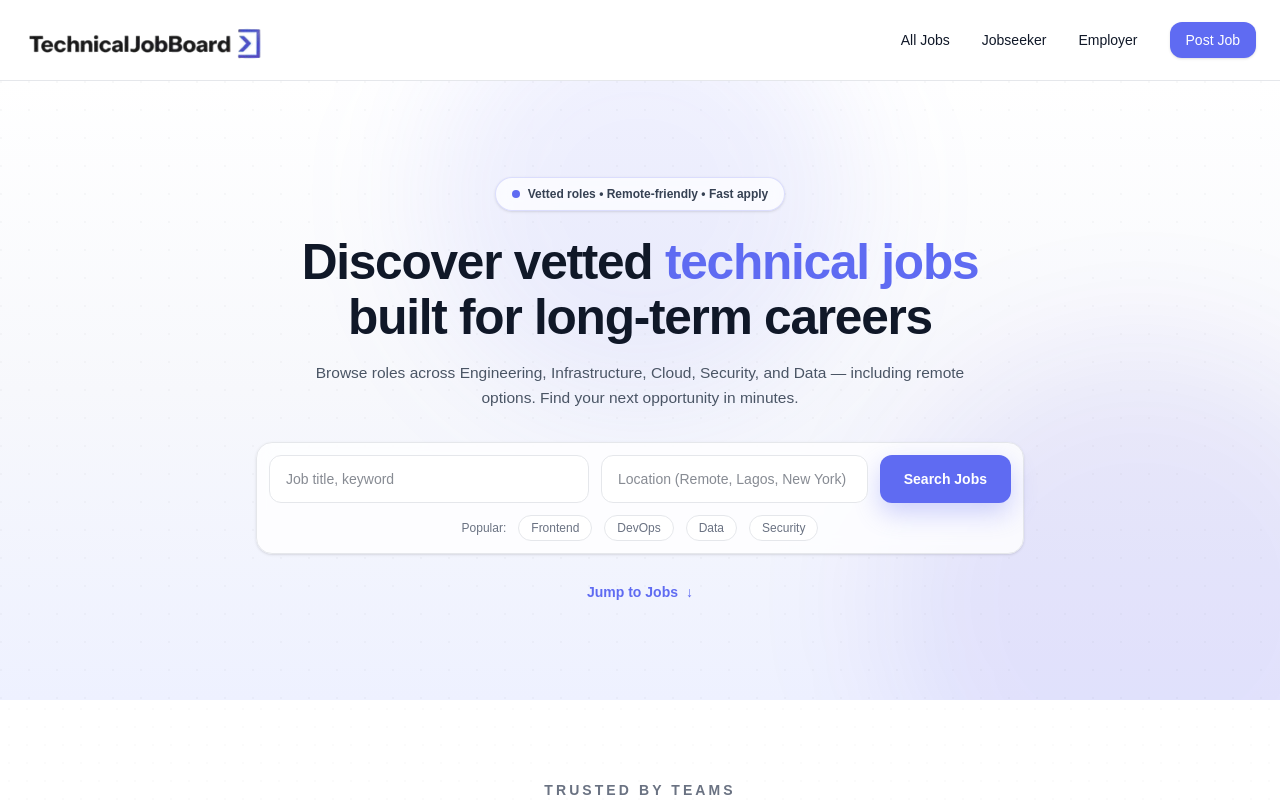
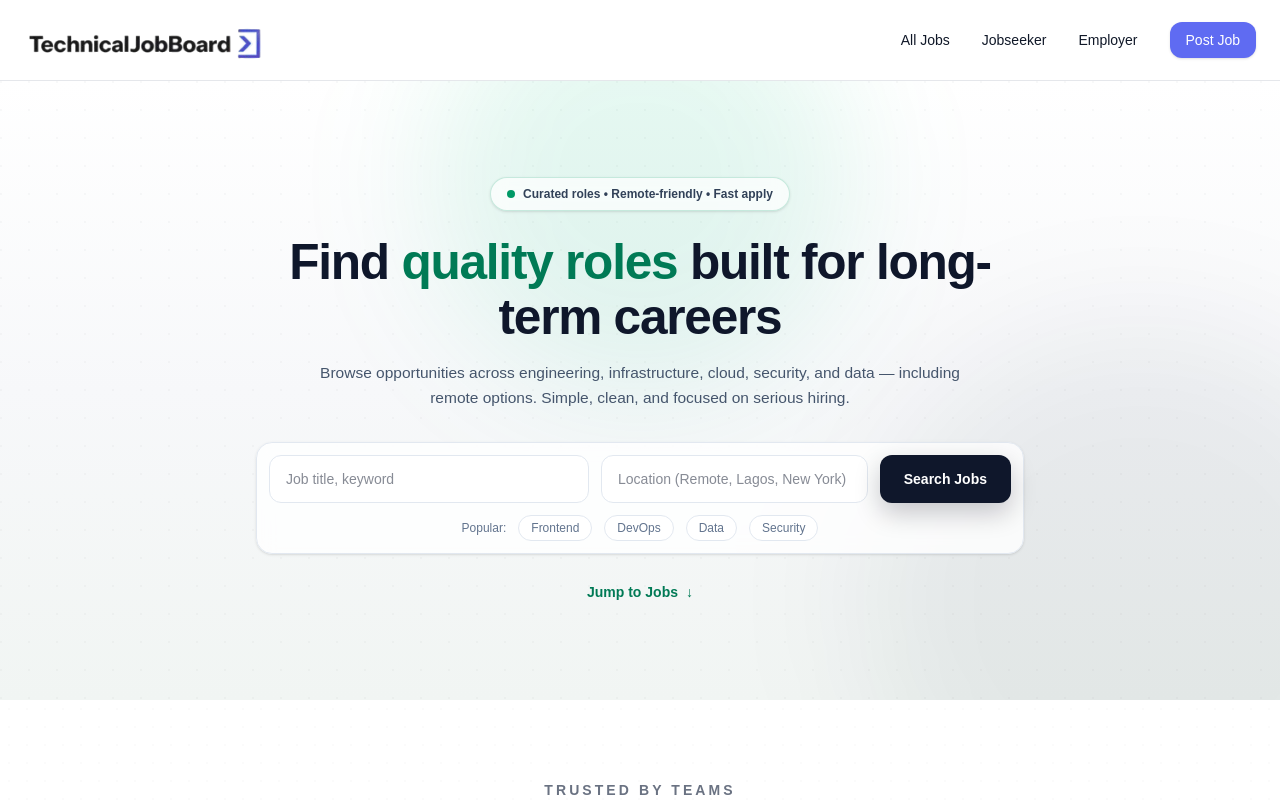
Before and after one commit to adebisidolapo/technicaljobboard, a Next.js app in the folder jobboard/: page / in a window 1280 px wide. Shown: the top 800 px of the page. Built offline with nearby package versions, Linux system fonts and the light colour scheme.

Commit message:
update ui

```diff
--- a/jobboard/app/page.tsx
+++ b/jobboard/app/page.tsx
@@ -332,11 +332,11 @@ const CATEGORIES = [
     <main className="font-sans bg-gray-100 text-[#02000D]">
 
 
-{/* ================= HERO (Clean, premium, reference-style) ================= */}
-<section className="relative overflow-hidden bg-[#F7F8FC]">
+{/* ================= HERO (Clean, premium, NO blue) ================= */}
+<section className="relative overflow-hidden bg-[#F7F8FA]">
   {/* Subtle grid + soft wash */}
   <div className="pointer-events-none absolute inset-0">
-    <div className="absolute inset-0 bg-gradient-to-b from-white via-[#F7F8FC] to-[#EEF1FF]" />
+    <div className="absolute inset-0 bg-gradient-to-b from-white via-[#F7F8FA] to-[#F1F5F3]" />
     <div
       className="absolute inset-0 opacity-[0.35]"
       style={{
@@ -347,76 +347,72 @@ const CATEGORIES = [
     />
   </div>
 
-  {/* Two soft glows (reduced noise) */}
-  <div className="pointer-events-none absolute -top-24 left-1/2 h-[420px] w-[420px] -translate-x-1/2 rounded-full bg-[#5F6BF2]/[0.10] blur-3xl" />
-  <div className="pointer-events-none absolute bottom-[-160px] right-[-120px] h-[520px] w-[520px] rounded-full bg-[#3017D3]/[0.07] blur-3xl" />
+  {/* Soft glows (emerald + charcoal, reduced noise) */}
+  <div className="pointer-events-none absolute -top-28 left-1/2 h-[420px] w-[420px] -translate-x-1/2 rounded-full bg-emerald-500/[0.10] blur-3xl" />
+  <div className="pointer-events-none absolute bottom-[-180px] right-[-140px] h-[560px] w-[560px] rounded-full bg-slate-900/[0.06] blur-3xl" />
 
   <div className="relative mx-auto max-w-7xl px-6">
     <div className="mx-auto max-w-3xl text-center py-20 md:py-24">
       {/* Badge */}
-      <div className="mx-auto inline-flex items-center gap-2 rounded-full border border-[#5F6BF2]/20 bg-white/70 px-4 py-2 text-xs font-semibold text-gray-700 shadow-sm backdrop-blur">
-        <span className="inline-block h-2 w-2 rounded-full bg-[#5F6BF2]" />
-        Vetted roles • Remote-friendly • Fast apply
+      <div className="mx-auto inline-flex items-center gap-2 rounded-full border border-emerald-600/20 bg-white/70 px-4 py-2 text-xs font-semibold text-slate-700 shadow-sm backdrop-blur">
+        <span className="inline-block h-2 w-2 rounded-full bg-emerald-600" />
+        Curated roles • Remote-friendly • Fast apply
       </div>
 
       {/* Headline */}
-      <h1 className="mt-6 text-[2.1rem] sm:text-[2.7rem] md:text-[3.1rem] font-extrabold leading-[1.1] tracking-tight text-gray-900">
-        Discover vetted{" "}
-        <span className="text-[#5F6BF2]">technical jobs</span>{" "}
+      <h1 className="mt-6 text-[2.1rem] sm:text-[2.7rem] md:text-[3.1rem] font-extrabold leading-[1.1] tracking-tight text-slate-900">
+        Find{" "}
+        <span className="text-emerald-700">quality roles</span>{" "}
         built for long-term careers
       </h1>
 
       {/* Subtext */}
-      <p className="mx-auto mt-4 max-w-2xl text-[14.5px] md:text-[15.5px] leading-relaxed text-gray-600">
-        Browse roles across Engineering, Infrastructure, Cloud, Security, and Data —
-        including remote options. Find your next opportunity in minutes.
+      <p className="mx-auto mt-4 max-w-2xl text-[14.5px] md:text-[15.5px] leading-relaxed text-slate-600">
+        Browse opportunities across engineering, infrastructure, cloud, security, and data —
+        including remote options. Simple, clean, and focused on serious hiring.
       </p>
 
       {/* Search Bar (single card, consistent heights) */}
       <div className="mt-8">
-        <div className="mx-auto max-w-4xl rounded-2xl border border-gray-200 bg-white/80 p-3 shadow-sm backdrop-blur">
+        <div className="mx-auto max-w-4xl rounded-2xl border border-slate-200 bg-white/80 p-3 shadow-sm backdrop-blur">
           <div className="grid grid-cols-1 gap-3 md:grid-cols-[1.2fr_1fr_auto] md:items-center">
-            <div className="relative">
             <input
               type="text"
               placeholder="Job title, keyword"
-                className="h-12 w-full rounded-xl border border-gray-200 bg-white px-4 text-sm text-gray-900 outline-none
-                           focus:ring-2 focus:ring-[#5F6BF2]/30"
+              className="h-12 w-full rounded-xl border border-slate-200 bg-white px-4 text-sm text-slate-900 outline-none
+                         focus:ring-2 focus:ring-emerald-600/25"
             />
-            </div>
 
-            <div className="relative">
             <input
               type="text"
               placeholder="Location (Remote, Lagos, New York)"
-                className="h-12 w-full rounded-xl border border-gray-200 bg-white px-4 text-sm text-gray-900 outline-none
-                           focus:ring-2 focus:ring-[#5F6BF2]/30"
+              className="h-12 w-full rounded-xl border border-slate-200 bg-white px-4 text-sm text-slate-900 outline-none
+                         focus:ring-2 focus:ring-emerald-600/25"
             />
-            </div>
 
             <button
               className="h-12 w-full md:w-auto rounded-xl px-6 text-sm font-semibold text-white
-                         bg-[#5F6BF2] hover:bg-[#4B55D8]
-                         shadow-[0_10px_26px_rgba(95,107,242,0.30)]
+                         bg-slate-900 hover:bg-slate-800
+                         shadow-[0_10px_26px_rgba(2,6,23,0.22)]
                          transition"
             >
               Search Jobs
             </button>
           </div>
 
-          {/* Helper text */}
-          <div className="mt-3 flex flex-wrap items-center justify-center gap-x-3 gap-y-2 text-xs text-gray-500">
+          {/* Popular tags */}
+          <div className="mt-3 flex flex-wrap items-center justify-center gap-x-3 gap-y-2 text-xs text-slate-500">
             <span>Popular:</span>
-            <button className="rounded-full border border-gray-200 bg-white px-3 py-1 hover:border-gray-300">
+            <button className="rounded-full border border-slate-200 bg-white px-3 py-1 hover:border-slate-300">
               Frontend
             </button>
-            <button className="rounded-full border border-gray-200 bg-white px-3 py-1 hover:border-gray-300">
+            <button className="rounded-full border border-slate-200 bg-white px-3 py-1 hover:border-slate-300">
               DevOps
             </button>
-            <button className="rounded-full border border-gray-200 bg-white px-3 py-1 hover:border-gray-300">
+            <button className="rounded-full border border-slate-200 bg-white px-3 py-1 hover:border-slate-300">
               Data
             </button>
-            <button className="rounded-full border border-gray-200 bg-white px-3 py-1 hover:border-gray-300">
+            <button className="rounded-full border border-slate-200 bg-white px-3 py-1 hover:border-slate-300">
               Security
             </button>
           </div>
@@ -429,15 +425,13 @@ const CATEGORIES = [
         onClick={() =>
           document.getElementById("jobs")?.scrollIntoView({ behavior: "smooth" })
         }
-        className="mt-7 inline-flex items-center gap-2 text-sm font-semibold text-[#5F6BF2] hover:underline"
+        className="mt-7 inline-flex items-center gap-2 text-sm font-semibold text-emerald-700 hover:underline"
       >
         Jump to Jobs <span aria-hidden>↓</span>
       </button>
     </div>
   </div>
 </section>
-
-
 
 
 
```
Lines whose indentation alone changed are shown as unchanged.
